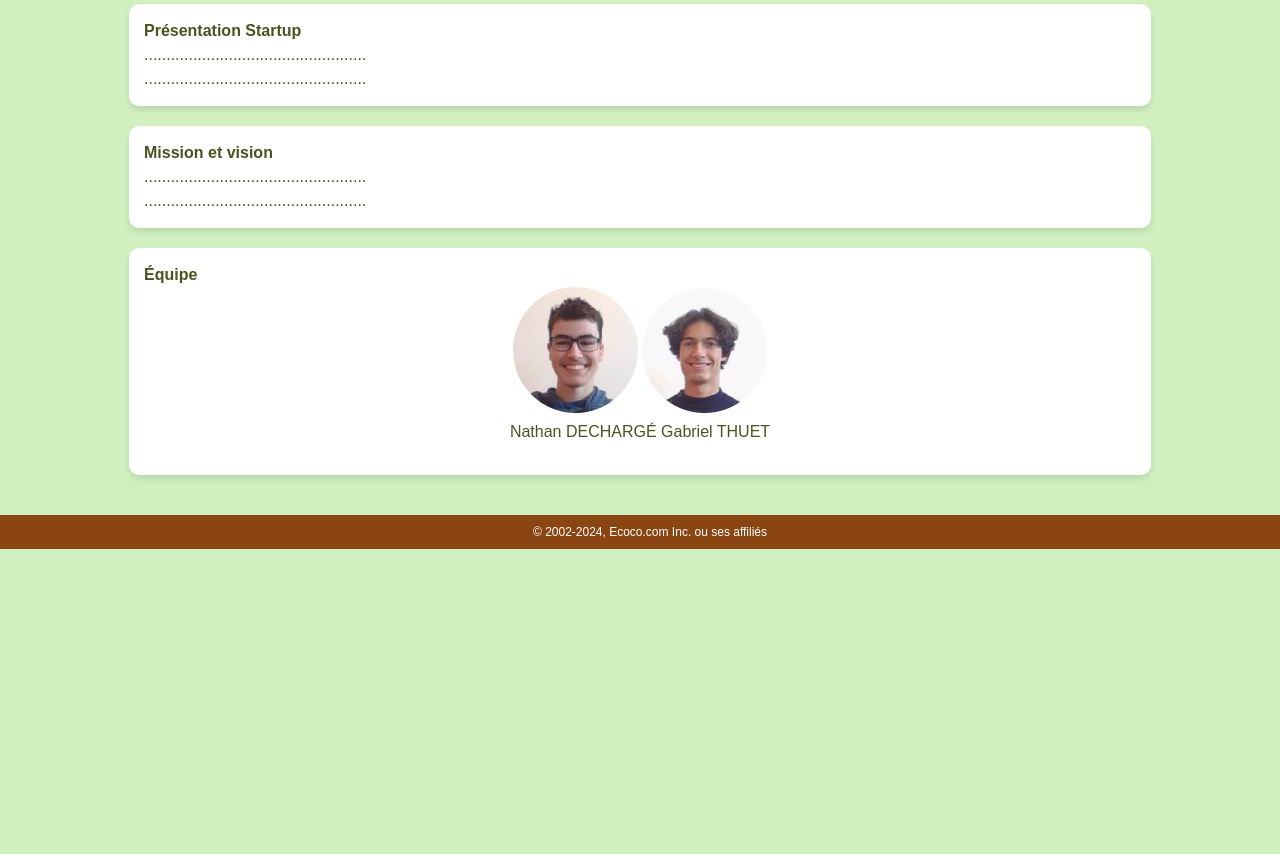
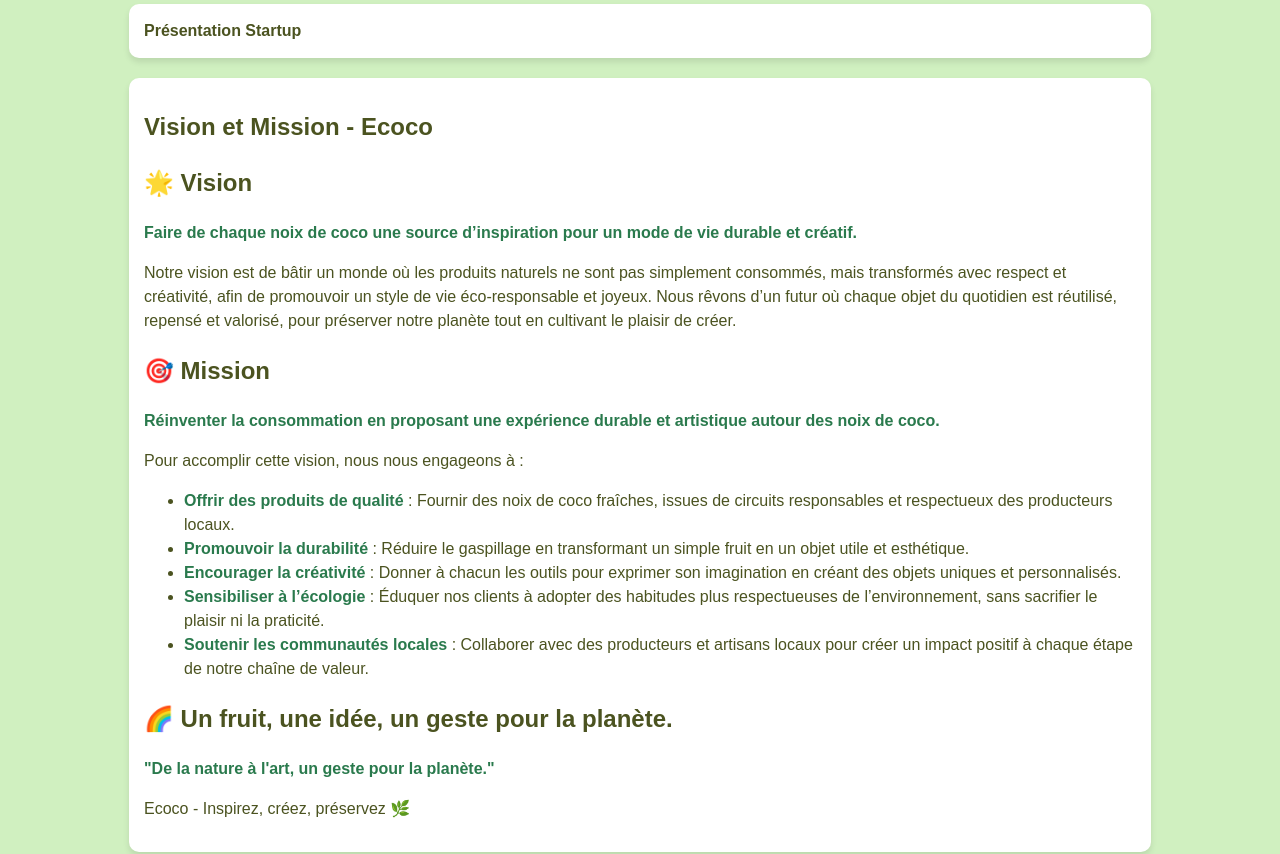
Before and after one commit to samspeed44/samspeed44.github.io, a plain HTML site: page apropos.html in a window 1280 px wide. Shown: the part 514-1368 px from the top of the page. Before the commit the page ends 1063 px from the top, so only its background shows below. Drawn offline with Linux system fonts and the light colour scheme.

Commit message:
text page apropos

```diff
--- a/apropos.html
+++ b/apropos.html
@@ -24,13 +24,32 @@
         <hr>
         <div class="about-section">
             <strong>Présentation Startup</strong><br>
-            ..................................................<br>
-            ..................................................
+
         </div>
         <div class="about-section">
-            <strong>Mission et vision</strong><br>
-            ..................................................<br>
-            ..................................................
+            <h1>Vision et Mission - Ecoco</h1>
+          <section>
+              <h2>🌟 Vision</h2>
+              <p><span class="highlight">Faire de chaque noix de coco une source d’inspiration pour un mode de vie durable et créatif.</span></p>
+              <p>Notre vision est de bâtir un monde où les produits naturels ne sont pas simplement consommés, mais transformés avec respect et créativité, afin de promouvoir un style de vie éco-responsable et joyeux. Nous rêvons d’un futur où chaque objet du quotidien est réutilisé, repensé et valorisé, pour préserver notre planète tout en cultivant le plaisir de créer.</p>
+
+              <h2>🎯 Mission</h2>
+              <p><span class="highlight">Réinventer la consommation en proposant une expérience durable et artistique autour des noix de coco.</span></p>
+              <p>Pour accomplir cette vision, nous nous engageons à :</p>
+              <ul>
+                  <li><span class="highlight">Offrir des produits de qualité</span> : Fournir des noix de coco fraîches, issues de circuits responsables et respectueux des producteurs locaux.</li>
+                  <li><span class="highlight">Promouvoir la durabilité</span> : Réduire le gaspillage en transformant un simple fruit en un objet utile et esthétique.</li>
+                  <li><span class="highlight">Encourager la créativité</span> : Donner à chacun les outils pour exprimer son imagination en créant des objets uniques et personnalisés.</li>
+                  <li><span class="highlight">Sensibiliser à l’écologie</span> : Éduquer nos clients à adopter des habitudes plus respectueuses de l’environnement, sans sacrifier le plaisir ni la praticité.</li>
+                  <li><span class="highlight">Soutenir les communautés locales</span> : Collaborer avec des producteurs et artisans locaux pour créer un impact positif à chaque étape de notre chaîne de valeur.</li>
+              </ul>
+
+              <h2>🌈 Un fruit, une idée, un geste pour la planète.</h2>
+              <p><span class="highlight">"De la nature à l'art, un geste pour la planète."</span></p>
+          </section>
+          <footer>
+              <p>Ecoco - Inspirez, créez, préservez 🌿</p>
+          </footer>
         </div>
         <div class="about-section">
           <strong>Équipe</strong><br>
--- a/css/style.css
+++ b/css/style.css
@@ -113,3 +113,8 @@ video {
   border: none; /* Supprime les bordures */
   border-radius: 10px; /* Optionnel : coins arrondis */
 }
+
+.highlight {
+  font-weight: bold;
+  color: #2a7a4d;
+}
--- a/css/style_apropos.css
+++ b/css/style_apropos.css
@@ -100,3 +100,8 @@ body {
     margin-top: 0px;
     font-style: auto;
 }
+
+.highlight {
+    font-weight: bold;
+    color: #2a7a4d;
+}
```
